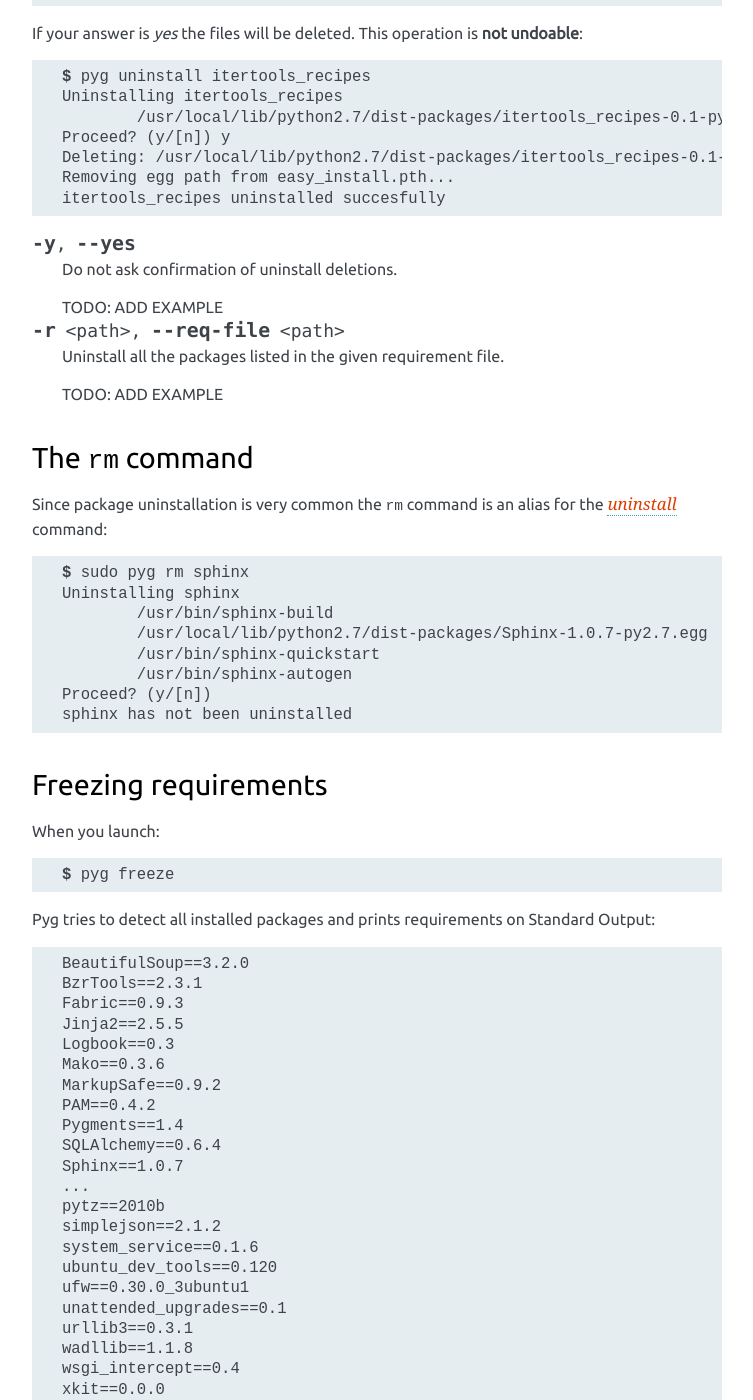
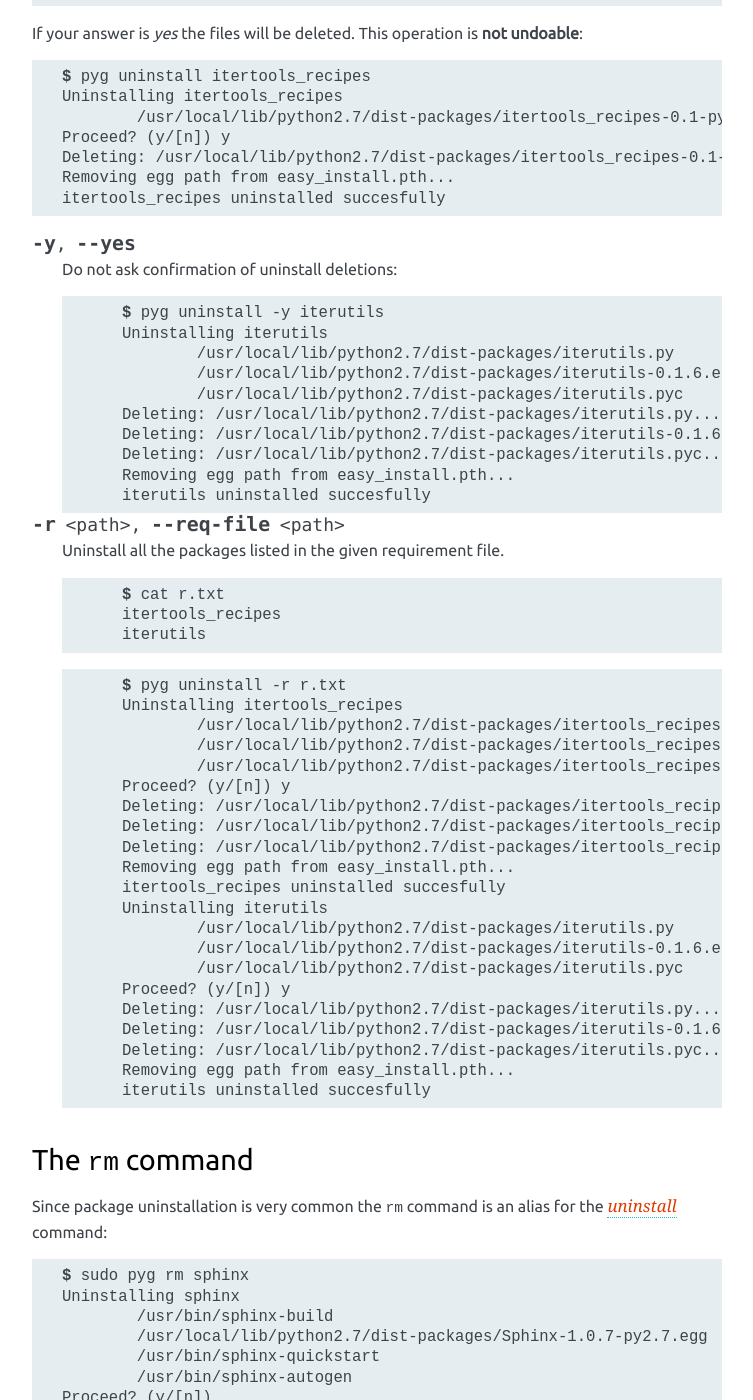
Before and after one commit to rubik/pyg, a Sphinx documentation site: the page built from docs/cmdline.rst, in a window 1280 px wide and 1400 px high, scrolled down 2650 px. Shown: the whole window, without its empty margins (378-1131 px from the left). Built offline with Sphinx 7.4.7, drawn with Linux system fonts in a browser that asks for light colours; some of the changed text lies outside the part shown.

Commit message:
Updated docs

```diff
--- a/docs/cmdline.rst
+++ b/docs/cmdline.rst
@@ -148,15 +148,52 @@ If your answer is *yes* the files will be deleted. This operation is **not undoa
 
 .. option:: -y, --yes
 
-    Do not ask confirmation of uninstall deletions.
+    Do not ask confirmation of uninstall deletions::
 
-    TODO: ADD EXAMPLE
+        $ pyg uninstall -y iterutils
+        Uninstalling iterutils
+                /usr/local/lib/python2.7/dist-packages/iterutils.py
+                /usr/local/lib/python2.7/dist-packages/iterutils-0.1.6.egg-info
+                /usr/local/lib/python2.7/dist-packages/iterutils.pyc
+        Deleting: /usr/local/lib/python2.7/dist-packages/iterutils.py...
+        Deleting: /usr/local/lib/python2.7/dist-packages/iterutils-0.1.6.egg-info...
+        Deleting: /usr/local/lib/python2.7/dist-packages/iterutils.pyc...
+        Removing egg path from easy_install.pth...
+        iterutils uninstalled succesfully
 
 .. option:: -r <path>, --req-file <path>
 
     Uninstall all the packages listed in the given requirement file.
 
-    TODO: ADD EXAMPLE
+    ::
+
+        $ cat r.txt
+        itertools_recipes
+        iterutils
+
+    ::
+
+        $ pyg uninstall -r r.txt
+        Uninstalling itertools_recipes
+                /usr/local/lib/python2.7/dist-packages/itertools_recipes.py
+                /usr/local/lib/python2.7/dist-packages/itertools_recipes.pyc
+                /usr/local/lib/python2.7/dist-packages/itertools_recipes-0.1.egg-info
+        Proceed? (y/[n]) y
+        Deleting: /usr/local/lib/python2.7/dist-packages/itertools_recipes.py...
+        Deleting: /usr/local/lib/python2.7/dist-packages/itertools_recipes.pyc...
+        Deleting: /usr/local/lib/python2.7/dist-packages/itertools_recipes-0.1.egg-info...
+        Removing egg path from easy_install.pth...
+        itertools_recipes uninstalled succesfully
+        Uninstalling iterutils
+                /usr/local/lib/python2.7/dist-packages/iterutils.py
+                /usr/local/lib/python2.7/dist-packages/iterutils-0.1.6.egg-info
+                /usr/local/lib/python2.7/dist-packages/iterutils.pyc
+        Proceed? (y/[n]) y
+        Deleting: /usr/local/lib/python2.7/dist-packages/iterutils.py...
+        Deleting: /usr/local/lib/python2.7/dist-packages/iterutils-0.1.6.egg-info...
+        Deleting: /usr/local/lib/python2.7/dist-packages/iterutils.pyc...
+        Removing egg path from easy_install.pth...
+        iterutils uninstalled succesfully
 
 
 The ``rm`` command
@@ -282,6 +319,25 @@ Pyg can perform searches on PyPI with the ``search`` command::
     virtualenv-distribute  1.3.4.4 - Virtual Python Environment builder
 
 
+Checking installed packages
+---------------------------
+
+If you want to check if a package is installed, you can use the ``check`` command::
+
+    $ pyg check packname
+
+Some examples::
+
+        $ pyg check pyg
+        True
+        $ pyg check pyg==42
+        False
+        $ pyg check pyg==0.1.2
+        True
+        $ pyg check pyg==0.1.3
+        False
+
+
 Downloading packages
 --------------------
 
@@ -298,7 +354,7 @@ If the requirement is not satisfied Pyg won't download anything::
 
 .. option:: -u, --unpack
 
-    Once downloaded the package, unpack it::
+    After downloading a package, Pyg unpacks it::
 
         $ pyg download -u pypol_
         Found egg file for another Python version: 2.6. Continue searching...
--- a/pyg/__init__.py
+++ b/pyg/__init__.py
@@ -60,6 +60,10 @@ def _set_up():
     sub_search.add_argument('packname')
     sub_search.set_defaults(func=opts.search_func)
 
+    sub_ck = sub.add_parser('check')
+    sub_ck.add_argument('packname')
+    sub_ck.set_defaults(func=opts.check_func)
+
     sub_down = sub.add_parser('download')
     sub_down.add_argument('packname')
     sub_down.add_argument('-u', '--unpack', action='store_true', help='Once downloaded, unpack the package')
```
Also changed, not shown: 2 other files.
